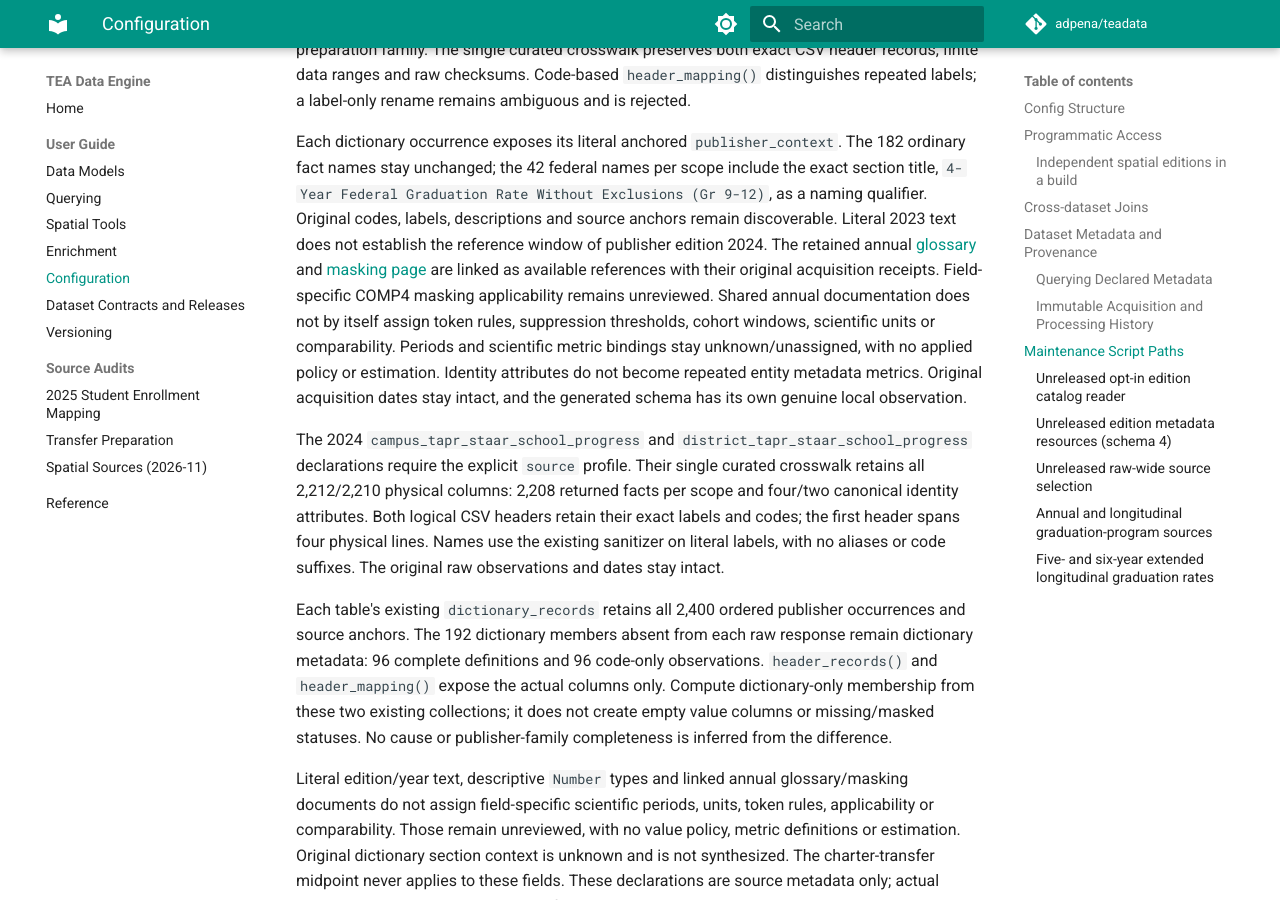
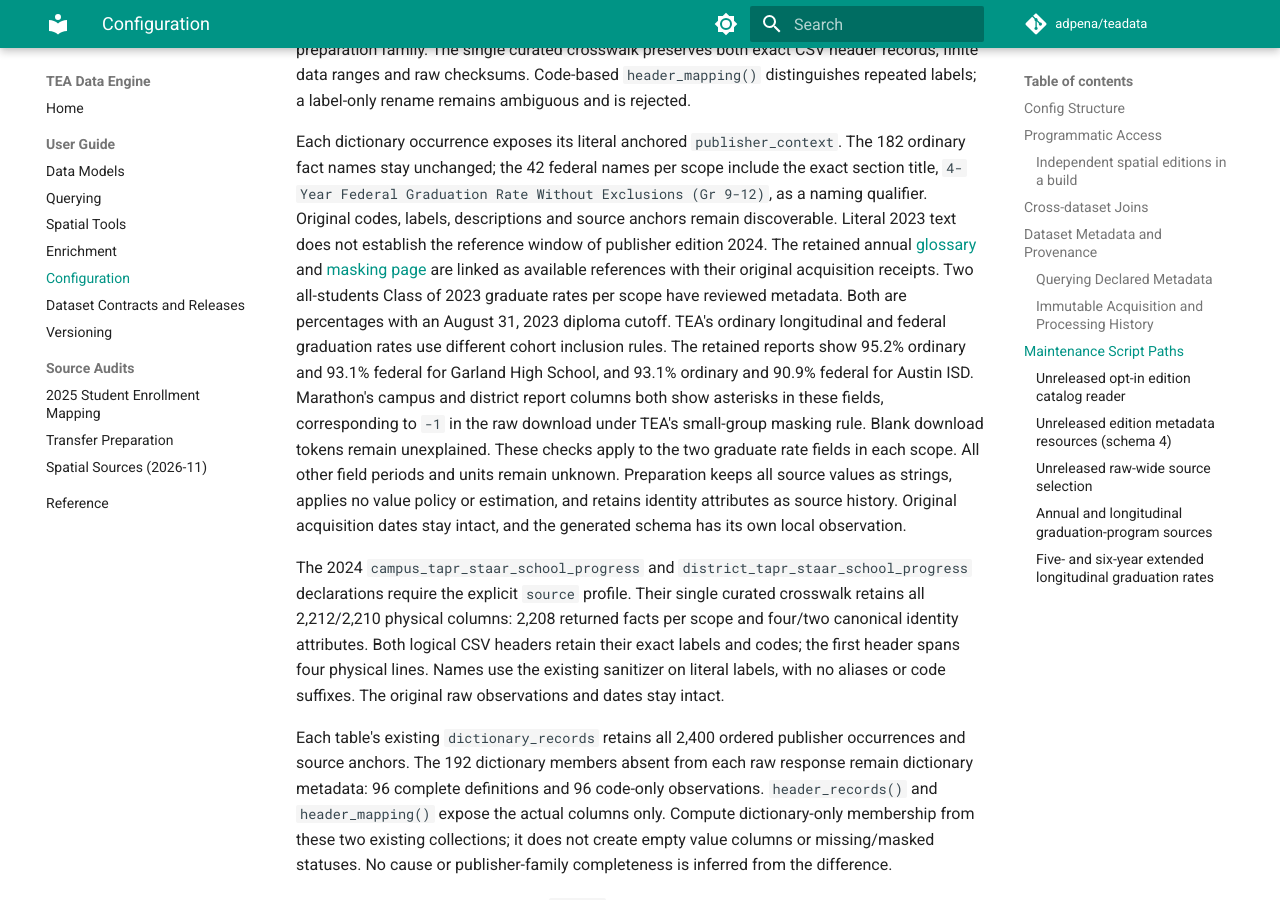
Before and after one commit to adpena/teadata, an MkDocs documentation site: the page built from docs/config.md, in a window 1280 px wide and 900 px high, scrolled down 10843 px. Built offline with MkDocs 1.6.1 and Material for MkDocs 9.7.7, drawn with Linux system fonts in a browser that asks for light colours; comment, search, counter and statistics services are not loaded.

Commit message:
Bind reviewed 2024 statewide graduation rate metadata

```diff
--- a/docs/config.md
+++ b/docs/config.md
@@ -505,13 +505,18 @@ not establish the reference window of publisher edition 2024. The retained
 annual [glossary](https://rptsvr1.tea.texas.gov/perfreport/tapr/2024/glossary.pdf)
 and [masking page](https://rptsvr1.tea.texas.gov/perfreport/tapr/2024/masking.html)
 are linked as available references with their original acquisition receipts.
-Field-specific COMP4 masking applicability remains unreviewed. Shared annual
-documentation does not by itself assign token rules, suppression thresholds,
-cohort windows, scientific units or comparability. Periods and scientific
-metric bindings stay unknown/unassigned, with no applied policy or estimation.
-Identity attributes do not become repeated entity metadata metrics. Original
-acquisition dates stay intact, and the generated schema has its own genuine
-local observation.
+Two all-students Class of 2023 graduate rates per scope have reviewed metadata.
+Both are percentages with an August 31, 2023 diploma cutoff. TEA's ordinary
+longitudinal and federal graduation rates use different cohort inclusion rules.
+The retained reports show 95.2% ordinary and 93.1% federal for Garland High
+School, and 93.1% ordinary and 90.9% federal for Austin ISD. Marathon's campus and
+district report columns both show asterisks in these fields, corresponding to
+`-1` in the raw download under TEA's small-group masking rule. Blank download
+tokens remain unexplained. These checks apply to the two graduate rate fields in
+each scope. All other field periods and units remain unknown. Preparation keeps
+all source values as strings, applies no value policy or estimation, and retains
+identity attributes as source history. Original acquisition dates stay intact,
+and the generated schema has its own local observation.
 
 The 2024 `campus_tapr_staar_school_progress` and
 `district_tapr_staar_school_progress` declarations require the explicit `source`
```
Also changed, not shown: 8 other files.
